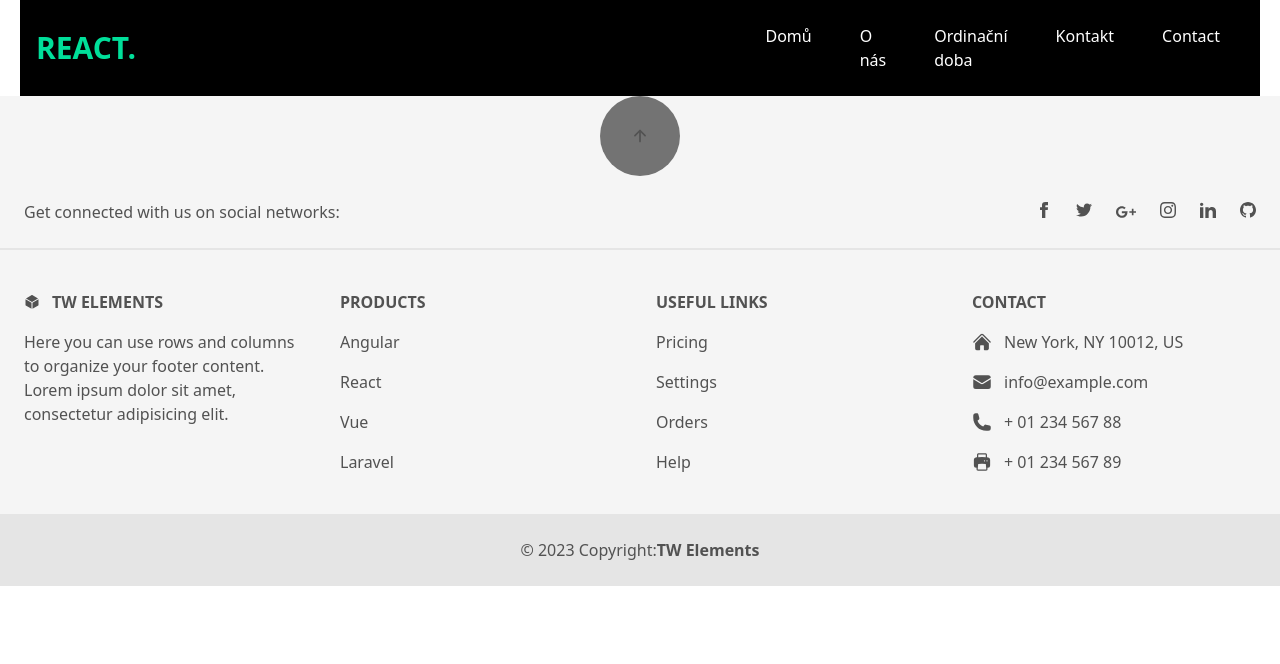
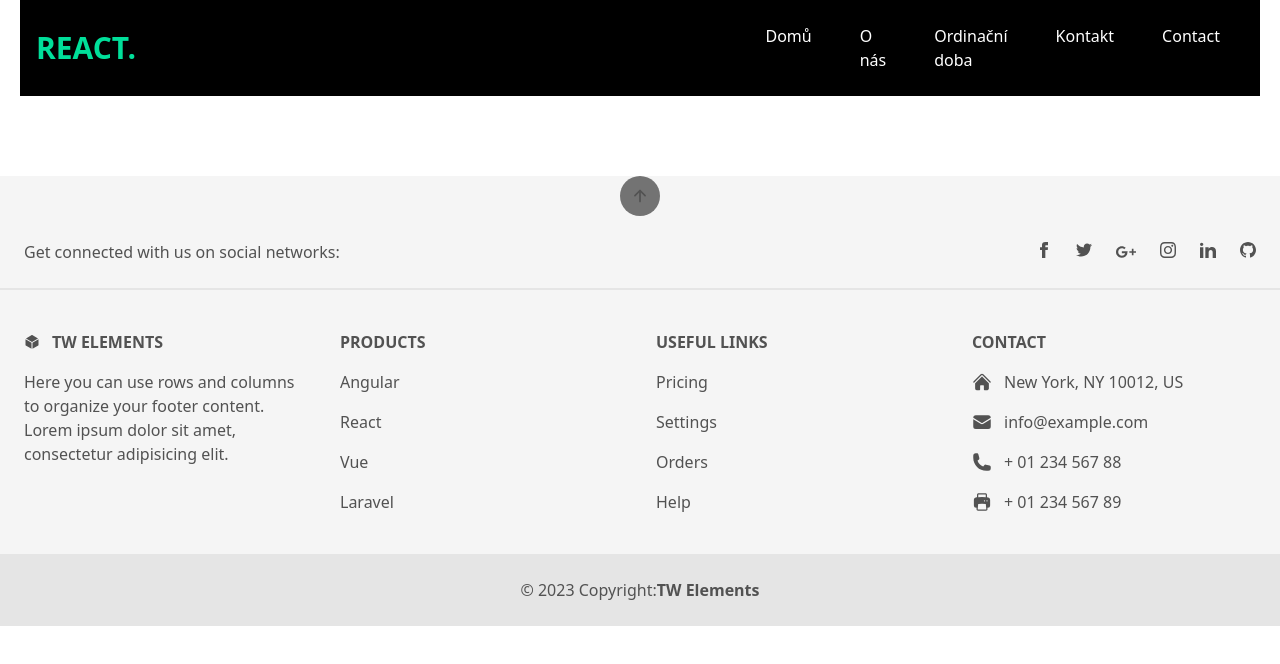
Before and after one commit to Vincasmen/alermi, a React (Create React App) app: page / in a window 1280 px wide. Shown: the top 664 px of the page. Built offline with nearby package versions, Linux system fonts and the light colour scheme.

Commit message:
Tweaking the to the top button

```diff
--- a/src/components/Footer.js
+++ b/src/components/Footer.js
@@ -3,8 +3,8 @@ import { IoArrowUpOutline } from "react-icons/io5";
 
 export default function App() {
   return (
-    <footer className="bg-neutral-100 text-center text-neutral-600 dark:bg-neutral-600 dark:text-neutral-200 lg:text-left">
-      <div className="flex items-center bg-neutral-500 justify-center m-auto text-center w-20 h-20 rounded-full text-lg ">
+    <footer className="top-20 relative bg-neutral-100 text-center text-neutral-600 dark:bg-neutral-600 dark:text-neutral-200 lg:text-left">
+      <div className="flex items-center bg-neutral-500 cursor-pointer justify-center m-auto text-center w-10 h-10 rounded-full text-lg start-0">
         <IoArrowUpOutline />
       </div>
       <div className="flex items-center justify-center border-b-2 border-neutral-200 p-6 dark:border-neutral-500 lg:justify-between">
```
